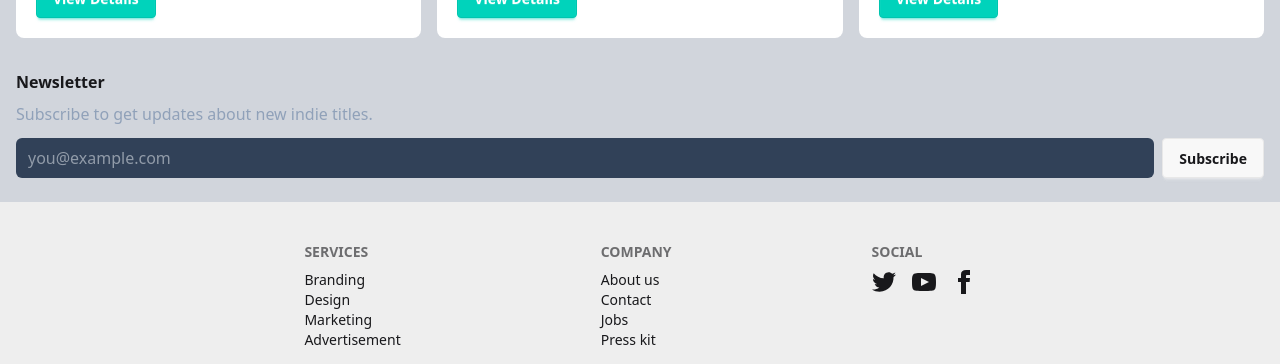
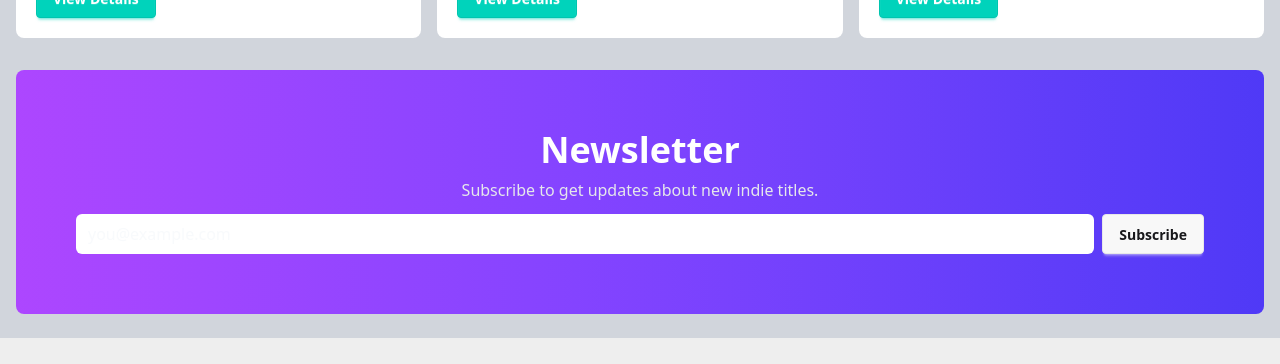
Before and after one commit to itrazib/GameHub-Projects, a React (Vite) app: page / in a window 1280 px wide. Shown: the part 1115-1479 px from the top of the page. Built offline with nearby package versions, Linux system fonts and the light colour scheme; no server answers.

Commit message:
Added forgot password functionality

```diff
--- a/package.json
+++ b/package.json
@@ -17,6 +17,7 @@
     "react-dom": "^19.1.1",
     "react-icons": "^5.5.0",
     "react-router": "^7.9.4",
+    "react-toastify": "^11.0.5",
     "sweetalert2": "^11.26.3",
     "tailwindcss": "^4.1.16"
   },
--- a/src/firebase/AuthContext.jsx
+++ b/src/firebase/AuthContext.jsx
@@ -16,10 +16,6 @@ import { auth } from './firebase.config';
 const googleProvider = new GoogleAuthProvider();
 
 export const AuthContext = createContext();
-
-// export function useAuth() {
-//   return useContext(AuthContext);
-// }
 
 export function AuthProvider({ children }) {
   const [user, setUser] = useState(null);
--- a/src/pages/Auth/ForgotPassword.jsx
+++ b/src/pages/Auth/ForgotPassword.jsx
@@ -1,6 +1,7 @@
 import React, { useContext, useState } from 'react';
 import { AuthContext} from '../../firebase/AuthContext';
 import { useLocation } from 'react-router';
+import { toast, ToastContainer } from 'react-toastify';
 
 
 export default function ForgotPassword() {
@@ -13,9 +14,9 @@ export default function ForgotPassword() {
     try {
       await resetPassword(email);
       window.open('https://mail.google.com', '_blank');
-      alert('Reset email sent. Opening Gmail...');
+      toast.success('Reset email sent. Opening Gmail...');
     } catch (err) {
-      alert('Error: ' + err.message);
+      toast('Error: ' + err.message);
     }
   }
 
@@ -26,6 +27,7 @@ export default function ForgotPassword() {
         <input value={email} onChange={e => setEmail(e.target.value)} type="email" placeholder="Your email" required className="w-full mb-3 px-3 py-2 rounded-md bg-white  text-gray-700 border-1 border-gray-400" />
         <button className="btn btn-accent text-white">Send reset email</button>
       </form>
+      <ToastContainer position='top-center'></ToastContainer>
     </div>
   );
 }
--- a/src/pages/Auth/Login.jsx
+++ b/src/pages/Auth/Login.jsx
@@ -1,15 +1,17 @@
 import React, { useState, useEffect, useContext } from "react";
 import { AuthContext } from "../../firebase/AuthContext";
 import { Link, useLocation, useNavigate } from "react-router";
-import Swal from 'sweetalert2';
+import Swal from "sweetalert2";
 
 import banner from "../../assets/banner.jpg";
+import { FaEye, FaEyeSlash } from "react-icons/fa";
 // import { useNavigate, Link, useLocation } from 'react-router-dom';
 
 export default function Login() {
   const { loginWithEmail, loginWithGoogle } = useContext(AuthContext);
   const [email, setEmail] = useState("");
   const [password, setPassword] = useState("");
+  const [showPassword, setShowPassword] = useState(false);
   const navigate = useNavigate();
   const location = useLocation();
 
@@ -40,6 +42,7 @@ export default function Login() {
 
   return (
     <div className="flex justify-center items-center gap-10 mt-5">
+      <title>Login</title>
       <div>
         <img className="w-[500px] rounded-2xl" src={banner} alt="" />
       </div>
@@ -54,17 +57,24 @@ export default function Login() {
             required
             className="w-full mb-3 px-3 py-2 rounded-md bg-white  text-gray-700 border-1 border-gray-400 "
           />
+          <div className="relative">
             <input
               value={password}
               onChange={(e) => setPassword(e.target.value)}
-            type="password"
+              type={showPassword ? "text" : "password"}
               placeholder="Password"
               required
               className="w-full mb-3 px-3 py-2 rounded-md  bg-white  text-gray-700 border-1 border-gray-400 "
             />
+            <p onClick={() => setShowPassword(!showPassword)} className="absolute top-3 right-3">
+              {showPassword ? <FaEye></FaEye> : <FaEyeSlash></FaEyeSlash>}
+            </p>
+          </div>
+        <div>
             <button className="btn btn-accent w-full text-white text-[18px]">
             Login
           </button>
+        </div>
         </form>
 
         <div className="mt-3">
--- a/src/pages/Home.jsx
+++ b/src/pages/Home.jsx
@@ -2,6 +2,7 @@ import React from "react";
 import games from "../../public/games.json";
 import { motion } from "framer-motion";
 import { Link } from "react-router";
+import { toast, ToastContainer } from "react-toastify";
 
 export default function Home() {
   const popular = [...games]
@@ -13,7 +14,7 @@ export default function Home() {
         <motion.div
           initial={{ opacity: 0 }}
           animate={{ opacity: 1 }}
-          transition={{ duration: 2 }}
+          transition={{ duration: 1 }}
         >
           <div class="bg-gradient-to-r from-[#0f2027] via-[#203a43] to-[#2c5364] h-[40vh] flex  items-center justify-center text-white rounded-xl">
             <div>
@@ -64,15 +65,15 @@ export default function Home() {
         </div>
       </section>
 
-      <section className="card ">
-        <h3 className="font-semibold mb-2">Newsletter</h3>
-        <p className="text-slate-400 mb-3">
+      <section className="card  bg-gradient-to-r from-purple-500 to-indigo-600 text-center p-15 ">
+        <h3 className="font-semibold mb-2 text-4xl text-white">Newsletter</h3>
+        <p className="text-gray-200 mb-3">
           Subscribe to get updates about new indie titles.
         </p>
         <form
           onSubmit={(e) => {
             e.preventDefault();
-            alert("Thanks — check your inbox!");
+            toast.success("Thanks — check your inbox!");
           }}
         >
           <div className="flex gap-2">
@@ -81,10 +82,11 @@ export default function Home() {
               name="email"
               placeholder="you@example.com"
               required
-              className="flex-1 rounded-md px-3 py-2 bg-slate-700 text-slate-100"
+              className="flex-1 rounded-md px-3 py-2 bg-white text-slate-100"
             />
             <button className="btn">Subscribe</button>
           </div>
+          <ToastContainer position="top-center"></ToastContainer>
         </form>
       </section>
     </div>
```
Also changed, not shown: 1 other file (tests, documents, lock files or other folders). Lines whose indentation alone changed are shown as unchanged.
